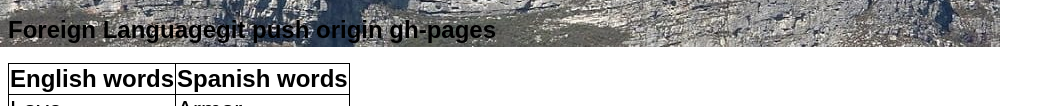
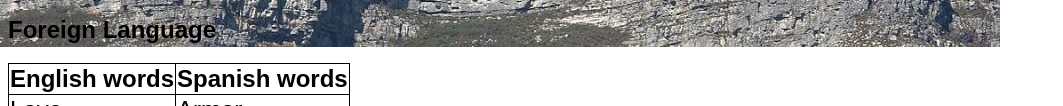
Before and after one commit to siyalandz/basic-webpage, a plain HTML site: page index.html in a window 1280 px wide. Shown: the part 523-629 px from the top of the page, without its empty margins (0-1063 px from the left). Drawn offline with Linux system fonts and the light colour scheme.

Commit message:
modified foreign language

```diff
--- a/index.html
+++ b/index.html
@@ -125,8 +125,7 @@
         <div>
         <h3>
             <font name="arial" size="5" color="black">
-                Foreign Languagegit push origin gh-pages
-
+                Foreign Language
                 </h3>
         </div>
                 <table>
```
